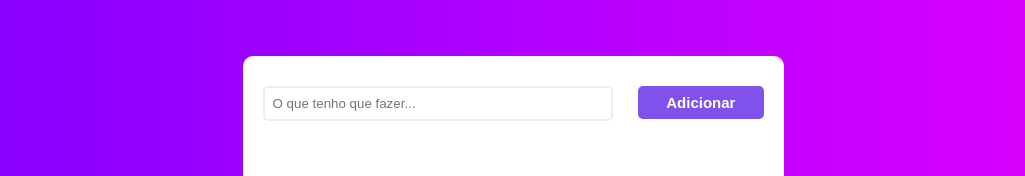
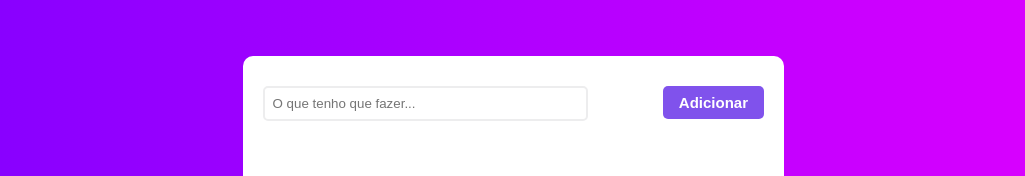
Before and after one commit to eduardonobrega/todo-list, a plain HTML site: page index.html in a window 1280 px wide. Shown: the top 176 px of the page, without its empty margins (127-1152 px from the left). Drawn offline with Linux system fonts and the light colour scheme.

Commit message:
largura input

```diff
--- a/style/style.css
+++ b/style/style.css
@@ -40,16 +40,15 @@ input {
 
 input#do {
     border: 2px solid #ededee;
-    width: 70%;
+    min-width: 65%;
 }
 
 input[type="submit"] {
     background-color: #8052EC;
     color: #fff;
-    width: 25%;
+    min-width: 20%;
     float: right;
     border: none;
-    margin-left: 20px;
     font-weight: bold;
     font-size: 15px;
 }
```
